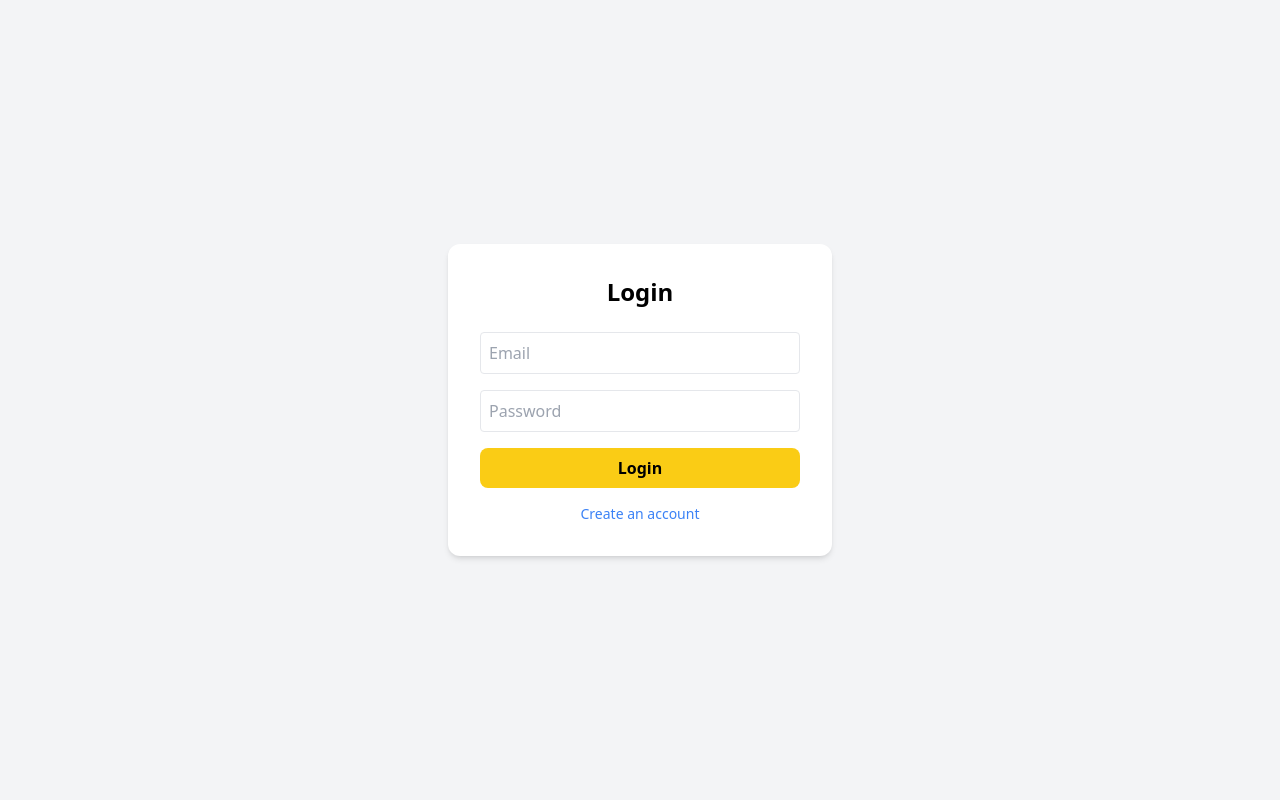
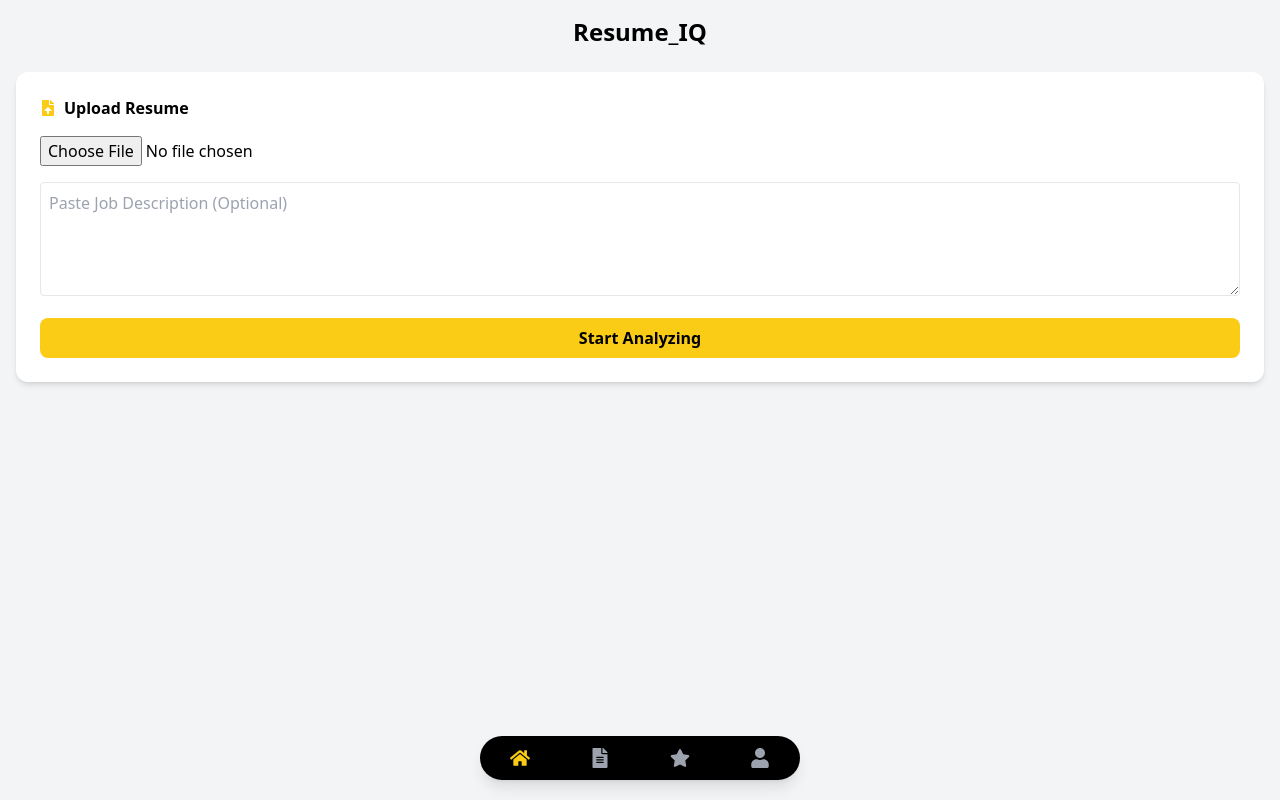
Before and after one commit to saitejabasudi/Resume_IQ-, a React (Create React App) app in the folder client/: page / in a window 1280 px wide. Built offline with nearby package versions, Linux system fonts and the light colour scheme.

Commit message:
Update App.js

```diff
--- a/client/src/App.js
+++ b/client/src/App.js
@@ -1,88 +1,22 @@
-import React, { useState, useEffect } from "react";
+import React, { useState } from "react";
 import axios from "axios";
-import { FaFileUpload, FaMoon, FaSun } from "react-icons/fa";
+import { FaFileUpload } from "react-icons/fa";
 import Navbar from "./components/Navbar";
-import CircularScore from "./components/CircularScore";
 import Loader from "./components/Loader";
 import InstallButton from "./components/InstallButton";
+import CircularScore from "./components/CircularScore";
 
 function App() {
-  const [user, setUser] = useState(null);
-  const [authMode, setAuthMode] = useState("login"); // login / register
-
-  const [email, setEmail] = useState("");
-  const [password, setPassword] = useState("");
-
   const [file, setFile] = useState(null);
   const [jobDescription, setJobDescription] = useState("");
-  const [score, setScore] = useState(null);
-  const [jobMatch, setJobMatch] = useState(null);
+  const [atsScore, setAtsScore] = useState(null);
+  const [matchScore, setMatchScore] = useState(null);
+  const [matchedSkills, setMatchedSkills] = useState([]);
+  const [missingSkills, setMissingSkills] = useState([]);
+  const [aiAnalysis, setAiAnalysis] = useState("");
   const [loading, setLoading] = useState(false);
   const [page, setPage] = useState("home");
-  const [darkMode, setDarkMode] = useState(false);
 
-  // ================= Load Saved User =================
-  useEffect(() => {
-    const savedUser = localStorage.getItem("resumeUser");
-    if (savedUser) {
-      setUser(JSON.parse(savedUser));
-    }
-
-    const savedTheme = localStorage.getItem("theme");
-    if (savedTheme === "dark") {
-      setDarkMode(true);
-      document.documentElement.classList.add("dark");
-    }
-  }, []);
-
-  // ================= Dark Mode =================
-  const toggleDarkMode = () => {
-    if (darkMode) {
-      document.documentElement.classList.remove("dark");
-      localStorage.setItem("theme", "light");
-    } else {
-      document.documentElement.classList.add("dark");
-      localStorage.setItem("theme", "dark");
-    }
-    setDarkMode(!darkMode);
-  };
-
-  // ================= Register =================
-  const register = () => {
-    if (!email || !password) {
-      alert("Enter email and password");
-      return;
-    }
-
-    const newUser = { email, password };
-    localStorage.setItem("resumeUser", JSON.stringify(newUser));
-    setUser(newUser);
-  };
-
-  // ================= Login =================
-  const login = () => {
-    const savedUser = JSON.parse(localStorage.getItem("resumeUser"));
-
-    if (!savedUser) {
-      alert("No user found. Please register.");
-      return;
-    }
-
-    if (email === savedUser.email && password === savedUser.password) {
-      setUser(savedUser);
-    } else {
-      alert("Invalid credentials");
-    }
-  };
-
-  // ================= Logout =================
-  const logout = () => {
-    setUser(null);
-    setEmail("");
-    setPassword("");
-  };
-
-  // ================= Analyze =================
   const analyze = async () => {
     if (!file) {
       alert("Upload resume first");
@@ -95,87 +29,42 @@ function App() {
 
     try {
       setLoading(true);
-      const res = await axios.post("/api/analyze", formData);
-      setScore(res.data.atsScore);
-      setJobMatch(res.data.jobMatch);
-    } catch {
+      setAtsScore(null);
+      setMatchScore(null);
+      setMatchedSkills([]);
+      setMissingSkills([]);
+      setAiAnalysis("");
+
+      const res = await axios.post("/api/analyze", formData, {
+        headers: {
+          "Content-Type": "multipart/form-data",
+        },
+      });
+
+      setAtsScore(res.data.atsScore);
+      setMatchScore(res.data.matchScore);
+      setMatchedSkills(res.data.matchedSkills);
+      setMissingSkills(res.data.missingSkills);
+      setAiAnalysis(res.data.aiAnalysis);
+
+    } catch (err) {
+      console.error(err);
       alert("Analysis failed");
     } finally {
       setLoading(false);
     }
   };
 
-  // ================= LOGIN PAGE =================
-  if (!user) {
-    return (
-      <div className="min-h-screen flex items-center justify-center bg-gray-100 dark:bg-gray-900 dark:text-white p-4">
-        <div className="bg-white dark:bg-gray-800 p-8 rounded-xl shadow-md w-full max-w-sm">
-          <h2 className="text-2xl font-bold mb-6 text-center">
-            {authMode === "login" ? "Login" : "Register"}
-          </h2>
-
-          <input
-            type="email"
-            placeholder="Email"
-            className="w-full p-2 border rounded mb-4 dark:bg-gray-700"
-            value={email}
-            onChange={(e) => setEmail(e.target.value)}
-          />
-
-          <input
-            type="password"
-            placeholder="Password"
-            className="w-full p-2 border rounded mb-4 dark:bg-gray-700"
-            value={password}
-            onChange={(e) => setPassword(e.target.value)}
-          />
-
-          <button
-            onClick={authMode === "login" ? login : register}
-            className="bg-yellow-400 w-full py-2 rounded-lg font-semibold"
-          >
-            {authMode === "login" ? "Login" : "Register"}
-          </button>
-
-          <p
-            className="text-center mt-4 text-sm cursor-pointer text-blue-500"
-            onClick={() =>
-              setAuthMode(authMode === "login" ? "register" : "login")
-            }
-          >
-            {authMode === "login"
-              ? "Create an account"
-              : "Already have an account? Login"}
-          </p>
-        </div>
-      </div>
-    );
-  }
-
-  // ================= MAIN APP =================
   return (
-    <div className="min-h-screen p-4 pb-24 bg-gray-100 dark:bg-gray-900 dark:text-white">
-
-      <div className="flex justify-between items-center mb-6">
-        <h1 className="text-2xl font-bold">Resume_IQ</h1>
-
-        <div className="flex gap-3 items-center">
-          <button onClick={toggleDarkMode}>
-            {darkMode ? <FaSun /> : <FaMoon />}
-          </button>
-
-          <button
-            onClick={logout}
-            className="bg-red-500 px-3 py-1 rounded text-white text-sm"
-          >
-            Logout
-          </button>
-        </div>
-      </div>
+    <div className="min-h-screen bg-gray-100 p-4 pb-24">
 
       {page === "home" && (
         <>
-          <div className="bg-white dark:bg-gray-800 p-6 rounded-xl shadow-md">
+          <h1 className="text-2xl font-bold mb-6 text-center">
+            Resume_IQ
+          </h1>
+
+          <div className="bg-white p-6 rounded-xl shadow-md">
             <div className="flex items-center gap-2 mb-4">
               <FaFileUpload className="text-yellow-400" />
               <span className="font-semibold">Upload Resume</span>
@@ -189,8 +78,8 @@ function App() {
             />
 
             <textarea
-              placeholder="Paste Job Description"
-              className="w-full p-2 border rounded mb-4 dark:bg-gray-700"
+              placeholder="Paste Job Description (Optional)"
+              className="w-full p-2 border rounded mb-4"
               rows="4"
               value={jobDescription}
               onChange={(e) => setJobDescription(e.target.value)}
@@ -198,7 +87,7 @@ function App() {
 
             <button
               onClick={analyze}
-              className="bg-yellow-400 w-full py-2 rounded-lg font-semibold"
+              className="bg-yellow-400 w-full py-2 rounded-lg font-semibold hover:bg-yellow-500 transition"
             >
               Start Analyzing
             </button>
@@ -208,13 +97,49 @@ function App() {
 
           {loading && <Loader />}
 
-          {score && (
-            <div className="bg-white dark:bg-gray-800 p-6 rounded-xl shadow-md mt-6">
+          {/* RESULTS SECTION */}
+          {atsScore !== null && !loading && (
+            <div className="bg-white p-6 rounded-xl shadow-md mt-6">
+
               <h2 className="text-center font-semibold mb-4">
                 ATS Resume Score
               </h2>
 
-              <CircularScore score={score} />
+              <div className="flex justify-center">
+                <CircularScore score={atsScore} />
+              </div>
+
+              <div className="mt-6 text-center">
+                <h3 className="font-semibold">
+                  Job Match Score: {matchScore}%
+                </h3>
+              </div>
+
+              <div className="mt-6">
+                <p className="text-green-600">
+                  <strong>Matched Skills:</strong>{" "}
+                  {matchedSkills.length > 0
+                    ? matchedSkills.join(", ")
+                    : "None"}
+                </p>
+
+                <p className="text-red-500 mt-2">
+                  <strong>Missing Skills:</strong>{" "}
+                  {missingSkills.length > 0
+                    ? missingSkills.join(", ")
+                    : "None"}
+                </p>
+              </div>
+            </div>
+          )}
+
+          {/* AI ANALYSIS */}
+          {aiAnalysis && !loading && (
+            <div className="bg-white p-6 rounded-xl shadow-md mt-6 whitespace-pre-wrap">
+              <h2 className="font-semibold mb-4 text-center">
+                AI Professional Feedback
+              </h2>
+              {aiAnalysis}
             </div>
           )}
         </>
```
